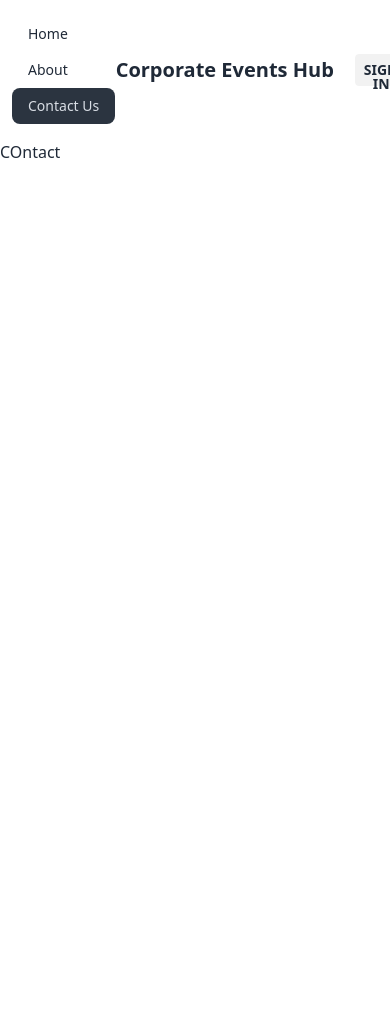
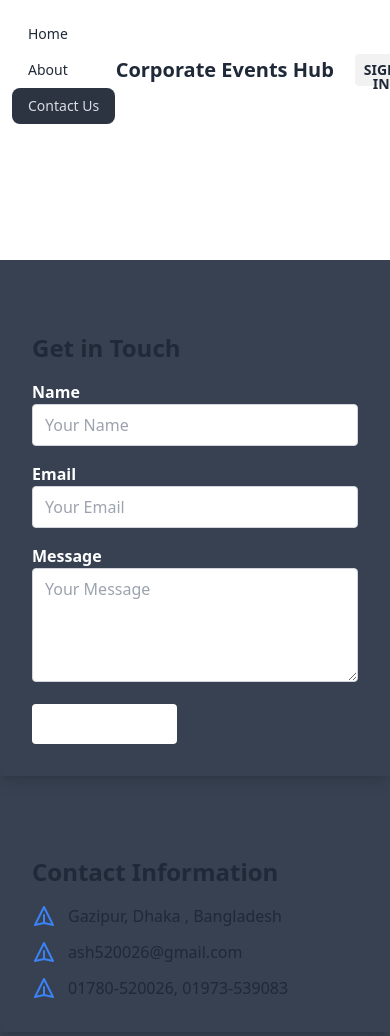
Before and after one commit to Ashraful5251/assingment-9, a React (Vite) app: page /Contact in a window 390 px wide. Shown: the top 1036 px of the page. Before the commit the page ends 844 px from the top, so only its background shows below. Built offline with nearby package versions, Linux system fonts and the light colour scheme; no server answers.

Commit message:
added google map

```diff
--- a/src/components/about/about.jsx
+++ b/src/components/about/about.jsx
@@ -2,56 +2,66 @@ import React from "react";
 
 const about = () => {
   return (
-    <div className="bg-gray-100 p-6">
-      <h1 className="text-4xl font-semibold mb-4">
-        About Us - Corporate Events
-      </h1>
-      <p className="text-lg mb-4">
-        We are your go-to destination for a wide range of corporate events,
-        specializing in the following categories:
-      </p>
-      <ul className="list-disc pl-6 mb-4">
-        <li>
-          <strong className="text-indigo-600">Conferences and Seminars:</strong>{" "}
-          Providing valuable knowledge-sharing and networking opportunities for
-          professionals.
-        </li>
-        <li>
-          <strong className="text-indigo-600">Trade Shows and Expos:</strong>{" "}
-          Showcasing the latest products and services in your industry to a wide
-          audience.
-        </li>
-        <li>
-          <strong className="text-indigo-600">Team Building Workshops:</strong>{" "}
-          Strengthening teamwork and collaboration within your organization
-          through engaging workshops.
-        </li>
-        <li>
-          <strong className="text-indigo-600">Product Launches:</strong>{" "}
-          Creating buzz and excitement around your new products or services.
-        </li>
-        <li>
-          <strong className="text-indigo-600">Corporate Meetings:</strong>{" "}
-          Facilitating important discussions and decision-making among key
-          stakeholders.
-        </li>
-        <li>
-          <strong className="text-indigo-600">Award Ceremonies:</strong>{" "}
-          Recognizing and celebrating outstanding achievements within your
-          company or industry.
-        </li>
-        {/* Add more categories as needed */}
-      </ul>
-      <p className="text-lg mb-4">
-        Our team is dedicated to delivering exceptional event experiences that
-        meet your specific needs. Whether it's a large-scale conference or an
-        intimate team-building workshop, we are here to make your corporate
-        events a resounding success.
-      </p>
-      <p className="text-lg">
-        Contact us today to discuss how we can help you plan and execute
-        memorable corporate events that leave a lasting impact.
-      </p>
+    <div className="bg-base-100 min-h-screen">
+      {/* Header */}
+      <header className="bg-gray-700 text-white py-6">
+        <div className="container mx-auto text-center">
+          <h1 className="text-4xl font-bold">About Us</h1>
+          <p className="mt-2">Learn more about our organization.</p>
+        </div>
+      </header>
+
+      {/* Introduction */}
+      <section className="py-10">
+        <div className="container mx-auto text-white font-bold">
+          <h2 className="text-2xl font-semibold mb-4">Who We Are</h2>
+          <p>
+            We are a passionate team dedicated to [Your Organization's Mission].
+            Lorem ipsum dolor sit amet, consectetur adipiscing elit. Nulla
+            facilisi. Vivamus ut ante auctor, congue lorem eget, bibendum elit.
+          </p>
+        </div>
+      </section>
+
+      {/* Our History */}
+      <section className="bg-gray py-10">
+        <div className="container mx-auto text-white font-bold">
+          <h2 className="text-2xl font-semibold mb-4">Our History</h2>
+          <p>
+            Our journey began in [Year of Establishment]. Since then, we have
+            achieved [Milestones and Achievements]. Lorem ipsum dolor sit amet,
+            consectetur adipiscing elit. Nulla facilisi.
+          </p>
+        </div>
+      </section>
+
+      {/* Our Team */}
+      <section className="py-10">
+        <div className="container mx-auto text-white font-bold">
+          <h2 className="text-2xl font-semibold mb-4">Our Team</h2>
+          <p>
+            Meet the talented individuals behind [Your Organization's Name].
+            Lorem ipsum dolor sit amet, consectetur adipiscing elit. Nulla
+            facilisi. Vivamus ut ante auctor, congue lorem eget, bibendum elit.
+          </p>
+          {/* Add team members' profiles, photos, and descriptions here */}
+        </div>
+      </section>
+
+      {/* Mission and Values */}
+      <section className="bg-gray py-10">
+        <div className="container mx-auto text-white font-bold">
+          <h2 className="text-2xl font-semibold mb-4">
+            Our Mission and Values
+          </h2>
+          <p>
+            At [Your Organization's Name], our mission is to [State Your
+            Mission]. We uphold core values such as [Your Core Values] in
+            everything we do. Lorem ipsum dolor sit amet, consectetur adipiscing
+            elit. Nulla facilisi.
+          </p>
+        </div>
+      </section>
     </div>
   );
 };
--- a/src/components/card/Card.jsx
+++ b/src/components/card/Card.jsx
@@ -6,8 +6,10 @@ const Card = ({ cardData }) => {
       <img className="w-full" src={cardData.picture} alt={cardData.title} />
       <div className="px-6 py-4">
         <h2 className="font-bold text-xl mb-2">{cardData.title}</h2>
-        <p className="text-gray-700 text-base">{cardData.description}</p>
-        <p className="text-gray-900 text-lg mt-2">Price: ${cardData.price}</p>
+        <p className="text-gray-500 text-base">{cardData.description}</p>
+        <p className="text-white text-lg font-bold mt-2">
+          Price: ${cardData.price}
+        </p>
       </div>
       <div className="px-6 py-4">
         <a
--- a/src/components/contact us/Contact.jsx
+++ b/src/components/contact us/Contact.jsx
@@ -2,8 +2,143 @@ import React from "react";
 
 const Contact = () => {
   return (
-    <div>
-      <h2>COntact</h2>
+    <div className="bg-gray-700 min-h-screen">
+      {/* Header */}
+      <header className="bg-base-100 text-white py-6">
+        <div className="container mx-auto text-center">
+          <h1 className="text-4xl font-bold">Contact Us</h1>
+          <p className="mt-2">We'd love to hear from you!</p>
+        </div>
+      </header>
+
+      {/* Contact Information */}
+      <section className="py-10">
+        <div className="container mx-auto">
+          <div className="grid grid-cols-1 lg:grid-cols-2 gap-12">
+            {/* Contact Form */}
+            <div className="bg-gray-700 p-8 rounded shadow-lg">
+              <h2 className="text-2xl font-semibold mb-4">Get in Touch</h2>
+              <form>
+                <div className="mb-4">
+                  <label htmlFor="name" className="block text-white font-bold">
+                    Name
+                  </label>
+                  <input
+                    type="text"
+                    id="name"
+                    className="w-full py-2 px-3 border rounded border-gray-300 focus:outline-none focus:border-blue-500"
+                    placeholder="Your Name"
+                  />
+                </div>
+                <div className="mb-4">
+                  <label htmlFor="email" className="block text-white font-bold">
+                    Email
+                  </label>
+                  <input
+                    type="email"
+                    id="email"
+                    className="w-full py-2 px-3 border rounded border-gray-300 focus:outline-none focus:border-blue-500"
+                    placeholder="Your Email"
+                  />
+                </div>
+                <div className="mb-4">
+                  <label
+                    htmlFor="message"
+                    className="block text-white font-bold"
+                  >
+                    Message
+                  </label>
+                  <textarea
+                    id="message"
+                    rows="4"
+                    className="w-full py-2 px-3 border rounded border-gray-300 focus:outline-none focus:border-blue-500"
+                    placeholder="Your Message"
+                  ></textarea>
+                </div>
+                <button
+                  type="submit"
+                  className="bg-base-100 text-white font-semibold py-2 px-4 rounded hover:bg-base-700"
+                >
+                  Send Message
+                </button>
+              </form>
+            </div>
+
+            {/* Contact Information */}
+            <div className="bg-gray-700 p-8 rounded shadow-lg">
+              <h2 className="text-2xl font-semibold mb-4">
+                Contact Information
+              </h2>
+              <ul>
+                <li className="flex items-center mb-3">
+                  <svg
+                    xmlns="http://www.w3.org/2000/svg"
+                    className="h-6 w-6 text-blue-500 mr-3"
+                    fill="none"
+                    viewBox="0 0 24 24"
+                    stroke="currentColor"
+                  >
+                    <path
+                      strokeLinecap="round"
+                      strokeLinejoin="round"
+                      strokeWidth="2"
+                      d="M12 19l9 2-9-18-9 18 9-2zm0 0v-8"
+                    />
+                  </svg>
+                  Gazipur, Dhaka , Bangladesh
+                </li>
+                <li className="flex items-center mb-3">
+                  <svg
+                    xmlns="http://www.w3.org/2000/svg"
+                    className="h-6 w-6 text-blue-500 mr-3"
+                    fill="none"
+                    viewBox="0 0 24 24"
+                    stroke="currentColor"
+                  >
+                    <path
+                      strokeLinecap="round"
+                      strokeLinejoin="round"
+                      strokeWidth="2"
+                      d="M12 19l9 2-9-18-9 18 9-2zm0 0v-8"
+                    />
+                  </svg>
+                  ash520026@gmail.com
+                </li>
+                <li className="flex items-center">
+                  <svg
+                    xmlns="http://www.w3.org/2000/svg"
+                    className="h-6 w-6 text-blue-500 mr-3"
+                    fill="none"
+                    viewBox="0 0 24 24"
+                    stroke="currentColor"
+                  >
+                    <path
+                      strokeLinecap="round"
+                      strokeLinejoin="round"
+                      strokeWidth="2"
+                      d="M12 19l9 2-9-18-9 18 9-2zm0 0v-8"
+                    />
+                  </svg>
+                  01780-520026, 01973-539083
+                </li>
+              </ul>
+            </div>
+          </div>
+        </div>
+      </section>
+
+      {/* Map */}
+      <section className="py-10">
+        <div className="container mx-auto">
+          <iframe
+            title="Location"
+            src="https://www.google.com/maps/embed?pb=!1m18!1m12!1m3!1d12345.67891011213!2d-123.45678901234567!3d12.345678901234567!2m3!1f0!2f0!3f0!3m2!1i1024!2i768!4f13.1!3m3!1m2!1s0x0%3A0x0!2zMzjCsDQ4JzIxLjAiTiAxMjPCsDE0JzA1LjAiVw!5e0!3m2!1sen!2sus!4v1234567890123"
+            className="w-full h-80 rounded-lg shadow-lg"
+            allowFullScreen=""
+            loading="lazy"
+          ></iframe>
+        </div>
+      </section>
     </div>
   );
 };
```
